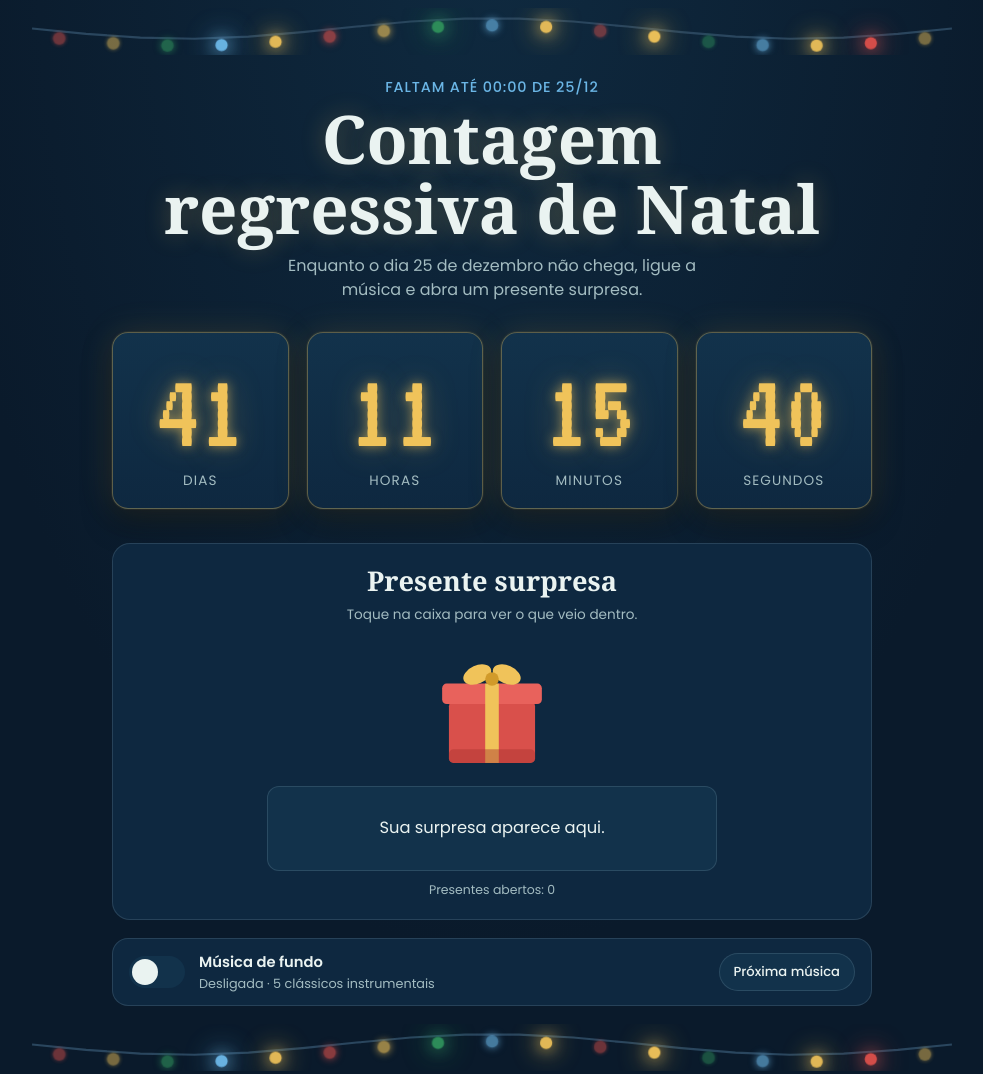
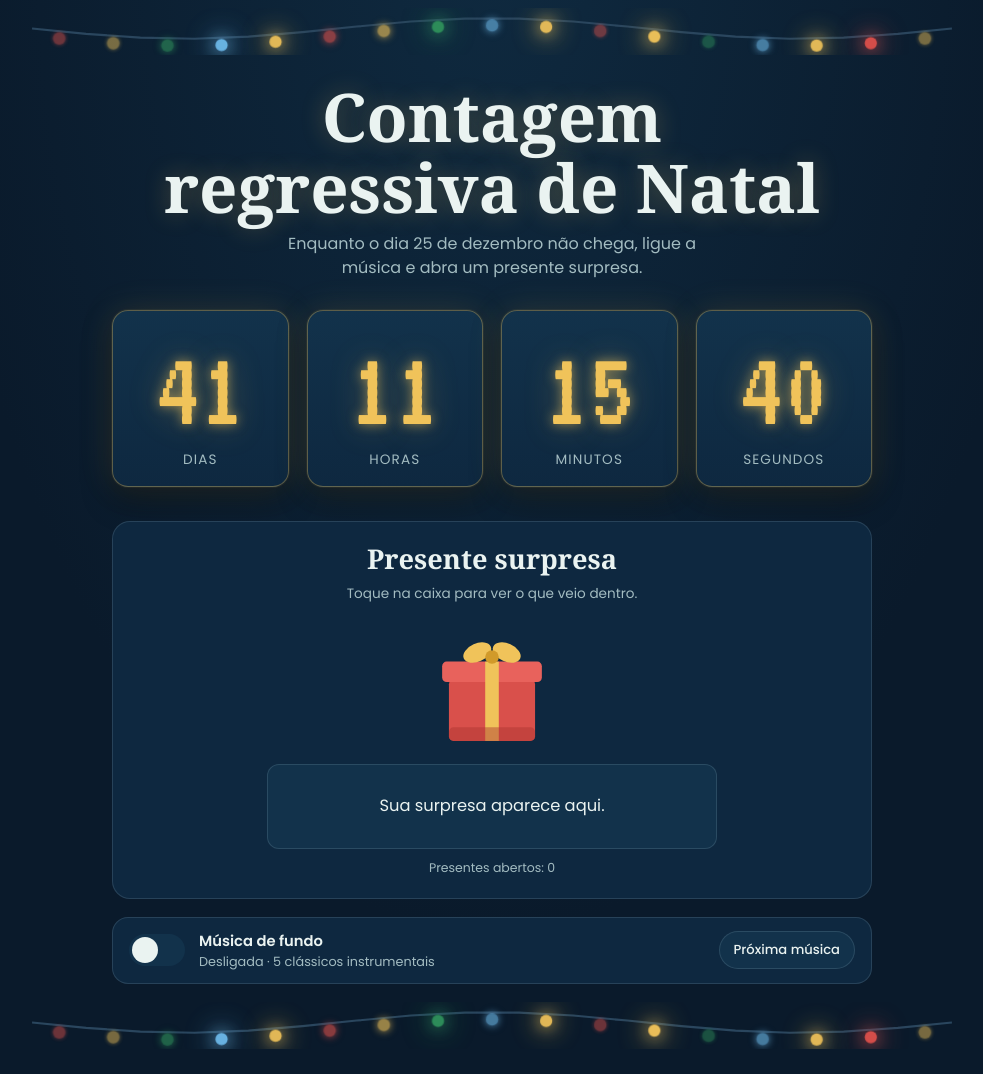
Before and after one commit to lhpbrambila/contagem-regressiva-natal, a plain HTML site: page index.html in a window 1280 px wide. Shown: the whole page, without its empty margins (148-1131 px from the left). Drawn offline with Linux system fonts and the light colour scheme; a web font is replaced by a local one.

Commit message:
Add files via upload

```diff
--- a/index.html
+++ b/index.html
@@ -221,7 +221,7 @@
 <div class="strand" id="lightsTop" aria-hidden="true"></div>
 
 <main>
-  <p class="eyebrow">Faltam até 00:00 de 25/12</p>
+
   <h1>Contagem regressiva de Natal</h1>
   <p class="subline">Enquanto o dia 25 de dezembro não chega, ligue a música e abra um presente surpresa.</p>
 
```
